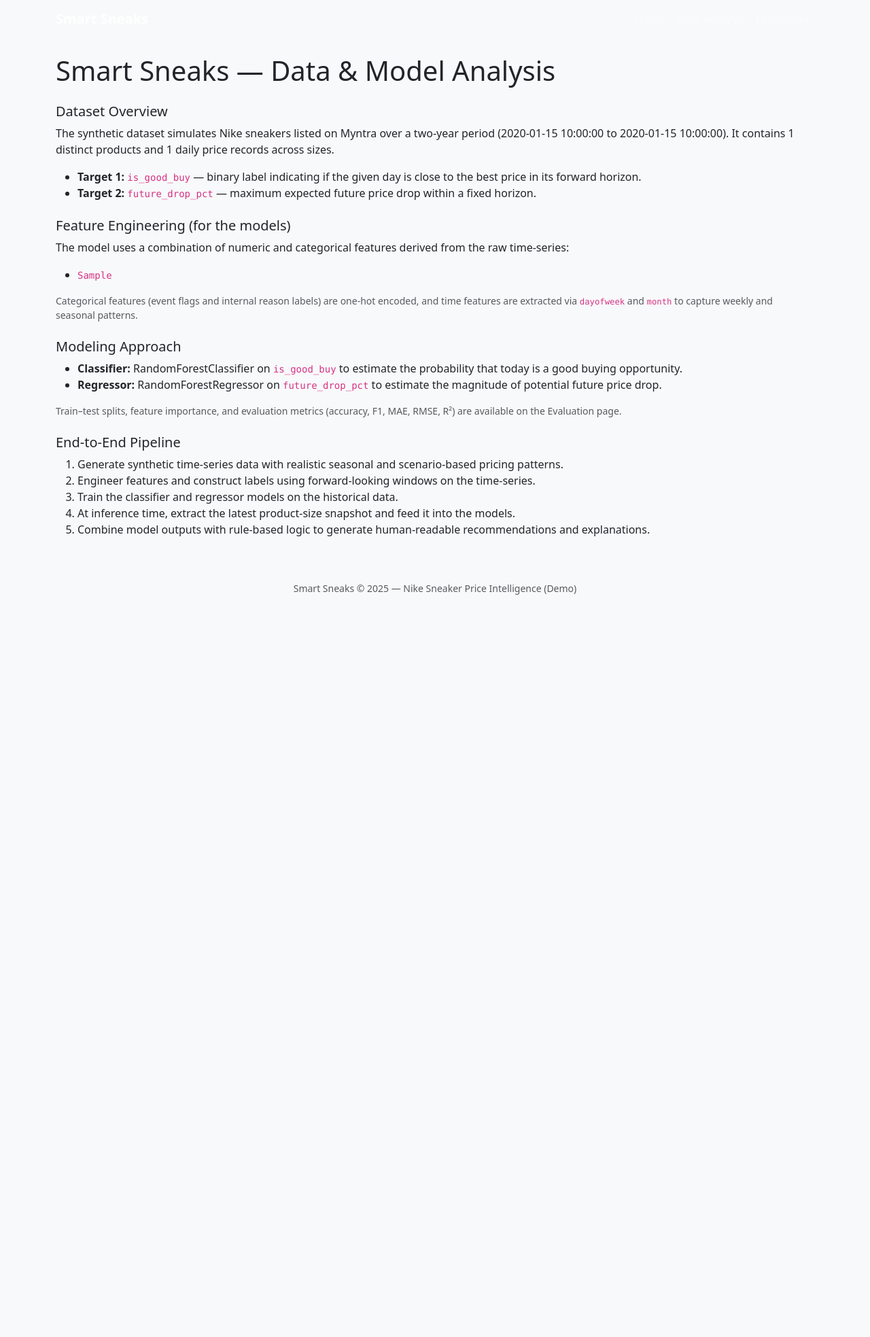
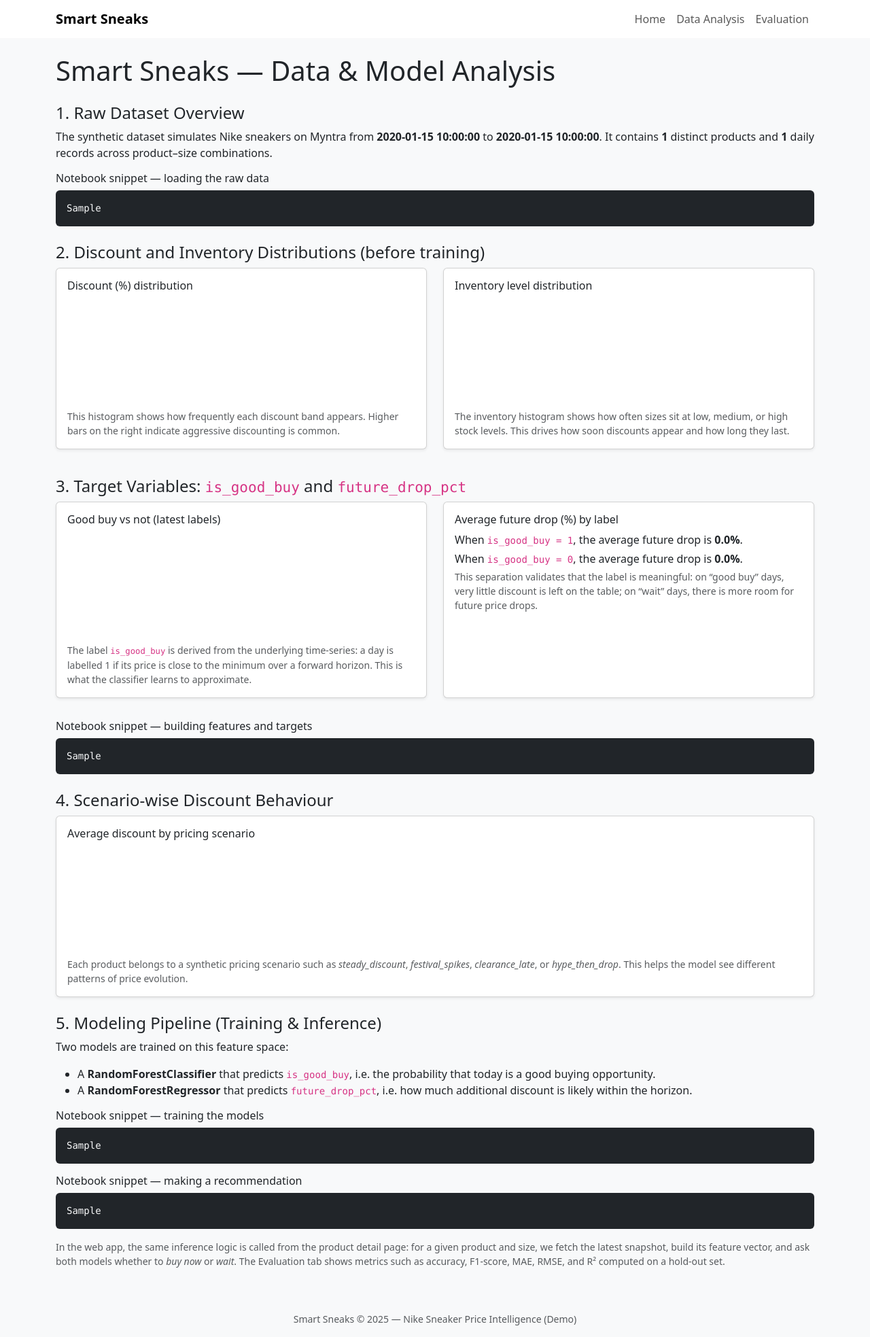
Before and after one commit to shankvarsh/smart-sneaks, a Flask app: template templates/analysis.html in a window 1280 px wide. Shown: the whole page at 68% size. Before the commit the page ends 875 px from the top, so only its background shows below. Run offline with Flask 3, Linux system fonts and the light colour scheme; the template is opened without the code that fills it: most values are stand-ins (such as "Sample title", 1, 10 or a date in 2020); a map, chart or similar area stays blank; parts of the project's set-up code (start-up, migrations or seed data) failed here and were passed over.

Commit message:
Update on analysis page and product trend

```diff
--- a/app.py
+++ b/app.py
@@ -3,7 +3,7 @@
 from flask import Flask, render_template, request
 import os
 import pandas as pd
-
+import numpy as np
 from features_and_data import load_price_data
 from smart_sneaks_engine import get_recommendation
 
@@ -58,19 +58,20 @@
     Product page: details for one product + size selector + charts + AI recommendation.
     """
     # Get product row
-    product = df_products[df_products["product_id"] == product_id]
-    if product.empty:
+    product_df = df_products[df_products["product_id"] == product_id]
+    if product_df.empty:
         return f"Product {product_id} not found", 404
-    product = product.iloc[0].to_dict()
+    product = product_df.iloc[0].to_dict()
 
-    # All sizes available for this product
+    # All rows for this product
     df_ps_all = df_price[df_price["product_id"] == product_id]
     if df_ps_all.empty:
         return f"No price data for product {product_id}", 404
 
+    # All sizes available
     sizes = sorted(df_ps_all["size"].unique().tolist())
 
-    # Get selected size from query param, default to first size
+    # Selected size from query param, default first
     size_param = request.args.get("size")
     if size_param is None:
         selected_size = sizes[0]
@@ -80,25 +81,57 @@
         except ValueError:
             selected_size = sizes[0]
 
-    # Historical price for this product+size (past N days)
+    # Time series for this product + size
     df_ps_size = df_ps_all[df_ps_all["size"] == selected_size].sort_values("date")
-        # Best buy date in 2026 (min price in 2026 for this product+size)
+    if df_ps_size.empty:
+        return f"No price data for product {product_id} size {selected_size}", 404
+
+    # History window for charts (last N days)
+    hist_days = 60
+    df_hist = df_ps_size.tail(hist_days)
+
+    dates = df_hist["date"].dt.strftime("%Y-%m-%d").tolist()
+    prices = df_hist["selling_price"].tolist()
+
+    # --- Best buy date in 2026 ---
     df_2026 = df_ps_size[df_ps_size["date"].dt.year == 2026]
     if df_2026.empty:
         best_buy_date_2026 = None
         best_buy_price_2026 = None
     else:
         idx_min = df_2026["selling_price"].idxmin()
-        best_row = df_2026.loc[idx_min]
-        best_buy_date_2026 = best_row["date"].date().isoformat()
-        best_buy_price_2026 = float(best_row["selling_price"])
-    hist_days = 60
-    df_hist = df_ps_size.tail(hist_days)
+        best_row_2026 = df_2026.loc[idx_min]
+        best_buy_date_2026 = best_row_2026["date"].date().isoformat()
+        best_buy_price_2026 = float(best_row_2026["selling_price"])
 
-    dates = df_hist["date"].dt.strftime("%Y-%m-%d").tolist()
-    prices = df_hist["selling_price"].tolist()
+    # --- AI recommendation from engine ---
+    recommendation = get_recommendation(product_id, selected_size)
 
-    # Build a human-friendly summary of recent price behaviour
+    current_price = recommendation["current_price"]
+    mrp = recommendation["mrp"]
+    current_discount_pct = recommendation["current_discount_pct"]
+    future_drop_pct = recommendation["predicted_future_drop_pct"]
+
+    # Estimated future best price (simple bar chart)
+    estimated_best_price = round(current_price * (1 - future_drop_pct / 100.0), 2)
+    future_date_label = "Next 30 days (est.)"
+
+    # Latest snapshot row for this size
+    latest_row = df_ps_size.iloc[-1].to_dict()
+
+    # --- Out-of-stock: estimate restock ---
+    restock_date = None
+    restock_price = None
+    latest_date = df_ps_size["date"].max()
+    if latest_row["inventory_level"] == 0:
+        future_rows = df_ps_size[df_ps_size["date"] > latest_date]
+        future_instock = future_rows[future_rows["inventory_level"] > 0]
+        if not future_instock.empty:
+            first_restock = future_instock.iloc[0]
+            restock_date = first_restock["date"].date().isoformat()
+            restock_price = float(first_restock["selling_price"])
+
+    # --- Series summary for explanation card ---
     if len(df_hist) >= 2:
         start_price = float(df_hist["selling_price"].iloc[0])
         end_price = float(df_hist["selling_price"].iloc[-1])
@@ -125,33 +158,9 @@
             f"with a price volatility (standard deviation) of roughly ₹{volatility:.0f}."
         )
     else:
-        series_summary = "Not enough historical data is available to summarise the recent price behaviour for this size."
-
-
-    # AI recommendation using our engine
-    recommendation = get_recommendation(product_id, selected_size)
-
-    current_price = recommendation["current_price"]
-    mrp = recommendation["mrp"]
-    current_discount_pct = recommendation["current_discount_pct"]
-    future_drop_pct = recommendation["predicted_future_drop_pct"]
-
-    estimated_best_price = round(current_price * (1 - future_drop_pct / 100.0), 2)
-    future_date_label = "Next 30 days (est.)"
-
-    latest_row = df_ps_size.iloc[-1].to_dict()
-    # Out-of-stock handling: estimate restock date & price from future rows
-    restock_date = None
-    restock_price = None
-    latest_date = df_ps_size["date"].max()
-
-    if latest_row["inventory_level"] == 0:
-        future_rows = df_ps_size[df_ps_size["date"] > latest_date]
-        future_instock = future_rows[future_rows["inventory_level"] > 0]
-        if not future_instock.empty:
-            first_restock = future_instock.iloc[0]
-            restock_date = first_restock["date"].date().isoformat()
-            restock_price = float(first_restock["selling_price"])
+        series_summary = (
+            "Not enough historical data is available to summarise the recent price behaviour for this size."
+        )
 
     return render_template(
         "product_detail.html",
@@ -172,6 +181,129 @@
         restock_date=restock_date,
         restock_price=restock_price,
         series_summary=series_summary,
+    )
+
+@app.route("/analysis")
+def data_analysis():
+    """
+    Data analysis / methodology overview page.
+    Uses the actual synthetic dataset to compute stats that we then visualise with Chart.js,
+    and shows notebook-like code snippets.
+    """
+    df = df_price  # global loaded via load_price_data()
+    products = df_products
+
+    total_products = products["product_id"].nunique()
+    total_rows = len(df)
+    date_min = df["date"].min().date().isoformat()
+    date_max = df["date"].max().date().isoformat()
+
+    # Distribution of discount_pct (bucketed)
+    discount_bins = [0, 0.1, 0.2, 0.3, 0.4, 0.5, 1.0]
+    discount_labels = ["0–10%", "10–20%", "20–30%", "30–40%", "40–50%", "50%+"]
+
+    cut_discount = pd.cut(
+        df["discount_pct"],
+        bins=discount_bins,
+        labels=discount_labels,
+        include_lowest=True,
+        right=False,
+    )
+    discount_counts = (
+        cut_discount.value_counts().reindex(discount_labels).fillna(0).astype(int).tolist()
+    )
+
+    # Distribution of inventory levels (bucketed)
+    inv_bins = [0, 1, 10, 20, 50, 100, 1000]
+    inv_labels = ["0", "1–9", "10–19", "20–49", "50–99", "100+"]
+
+    cut_inv = pd.cut(
+        df["inventory_level"],
+        bins=inv_bins,
+        labels=inv_labels,
+        include_lowest=True,
+        right=False,
+    )
+    inv_counts = (
+        cut_inv.value_counts().reindex(inv_labels).fillna(0).astype(int).tolist()
+    )
+
+    # Label distribution for is_good_buy
+    label_counts_series = df["is_good_buy"].value_counts()
+    good_count = int(label_counts_series.get(1, 0))
+    bad_count = int(label_counts_series.get(0, 0))
+
+    # Average future_drop_pct for good vs bad labels
+    grouped_drop = df.groupby("is_good_buy")["future_drop_pct"].mean()
+    avg_drop_good = float(grouped_drop.get(1, 0.0))
+    avg_drop_bad = float(grouped_drop.get(0, 0.0))
+
+    # Scenario-wise average discount
+    if "scenario" in df.columns:
+        scenario_stats = (
+            df.groupby("scenario")["discount_pct"]
+            .mean()
+            .sort_values(ascending=False)
+        )
+        scenario_names = scenario_stats.index.tolist()
+        scenario_avg_discount = (scenario_stats.values * 100).round(1).tolist()
+    else:
+        scenario_names = []
+        scenario_avg_discount = []
+
+    # Notebook-like code snippets to show on the page
+    code_read_data = """\
+import pandas as pd
+
+df_price = pd.read_csv("data/price_history.csv", parse_dates=["date"])
+df_products = pd.read_csv("data/products.csv")
+
+df_price.head()
+"""
+    code_features_targets = """\
+from features_and_data import build_features
+
+X, y_class, y_reg = build_features()
+
+X.sample(5)      # feature matrix
+y_class.head()   # is_good_buy labels
+y_reg.head()     # future_drop_pct regression targets
+"""
+    code_training = """\
+from train_buy_now_classifier import main as train_classifier
+from train_future_drop_regressor import main as train_regressor
+
+# Re-train models on the latest synthetic dataset
+train_classifier()
+train_regressor()
+"""
+    code_inference = """\
+from smart_sneaks_engine import get_recommendation
+
+rec = get_recommendation("NIK001", 9)
+rec
+"""
+
+    return render_template(
+        "analysis.html",
+        total_products=total_products,
+        total_rows=total_rows,
+        date_min=date_min,
+        date_max=date_max,
+        discount_labels=discount_labels,
+        discount_counts=discount_counts,
+        inv_labels=inv_labels,
+        inv_counts=inv_counts,
+        good_count=good_count,
+        bad_count=bad_count,
+        avg_drop_good=avg_drop_good,
+        avg_drop_bad=avg_drop_bad,
+        scenario_names=scenario_names,
+        scenario_avg_discount=scenario_avg_discount,
+        code_read_data=code_read_data,
+        code_features_targets=code_features_targets,
+        code_training=code_training,
+        code_inference=code_inference,
     )
 
 @app.route("/admin/metrics")
@@ -196,44 +328,5 @@
         reg=reg_metrics,
     )
 
-
-@app.route("/analysis")
-def data_analysis():
-    """
-    Data analysis / methodology overview page.
-    Shows how the dataset is structured and how models are trained.
-    """
-    # Basic stats for display
-    total_products = df_products["product_id"].nunique()
-    total_rows = len(df_price)
-    date_min = df_price["date"].min().date().isoformat()
-    date_max = df_price["date"].max().date().isoformat()
-
-    # Feature columns used in the model
-    # (This should match features_and_data.build_features)
-    feature_cols = [
-        "discount_pct",
-        "inventory_level",
-        "rating_avg",
-        "num_reviews",
-        "demand_index",
-        "social_sentiment",
-        "news_sentiment",
-        "dayofweek",
-        "month",
-        "event_flag_*",
-        "reason_label_*",
-    ]
-
-    return render_template(
-        "analysis.html",
-        total_products=total_products,
-        total_rows=total_rows,
-        date_min=date_min,
-        date_max=date_max,
-        feature_cols=feature_cols,
-    )
-
-
 if __name__ == "__main__":
     app.run(debug=True)
--- a/templates/analysis.html
+++ b/templates/analysis.html
@@ -3,59 +3,205 @@
 {% block content %}
 <h1 class="mb-4">Smart Sneaks &mdash; Data & Model Analysis</h1>
 
-<div class="mb-4">
-  <h5>Dataset Overview</h5>
+<section class="mb-4">
+  <h4>1. Raw Dataset Overview</h4>
   <p>
-    The synthetic dataset simulates Nike sneakers listed on Myntra over a two-year period ({{ date_min }} to {{ date_max }}).
-    It contains {{ total_products }} distinct products and {{ total_rows }} daily price records across sizes.
+    The synthetic dataset simulates Nike sneakers on Myntra from <strong>{{ date_min }}</strong>
+    to <strong>{{ date_max }}</strong>. It contains <strong>{{ total_products }}</strong> distinct
+    products and <strong>{{ total_rows }}</strong> daily records across product–size combinations.
+  </p>
+
+  <h6 class="mt-3">Notebook snippet &mdash; loading the raw data</h6>
+  <pre class="bg-dark text-light p-3 rounded small"><code>{{ code_read_data }}</code></pre>
+</section>
+
+<section class="mb-4">
+  <h4>2. Discount and Inventory Distributions (before training)</h4>
+  <div class="row">
+    <div class="col-md-6 mb-3">
+      <div class="card shadow-sm h-100">
+        <div class="card-body">
+          <h6 class="card-title">Discount (%) distribution</h6>
+          <canvas id="discountChart"></canvas>
+          <p class="small text-muted mt-2 mb-0">
+            This histogram shows how frequently each discount band appears. Higher bars on the right indicate
+            aggressive discounting is common.
+          </p>
+        </div>
+      </div>
+    </div>
+    <div class="col-md-6 mb-3">
+      <div class="card shadow-sm h-100">
+        <div class="card-body">
+          <h6 class="card-title">Inventory level distribution</h6>
+          <canvas id="inventoryChart"></canvas>
+          <p class="small text-muted mt-2 mb-0">
+            The inventory histogram shows how often sizes sit at low, medium, or high stock levels. This drives
+            how soon discounts appear and how long they last.
+          </p>
+        </div>
+      </div>
+    </div>
+  </div>
+</section>
+
+<section class="mb-4">
+  <h4>3. Target Variables: <code>is_good_buy</code> and <code>future_drop_pct</code></h4>
+  <div class="row">
+    <div class="col-md-6 mb-3">
+      <div class="card shadow-sm h-100">
+        <div class="card-body">
+          <h6 class="card-title">Good buy vs not (latest labels)</h6>
+          <canvas id="labelChart"></canvas>
+          <p class="small text-muted mt-2 mb-0">
+            The label <code>is_good_buy</code> is derived from the underlying time-series: a day is labelled 1
+            if its price is close to the minimum over a forward horizon. This is what the classifier learns to
+            approximate.
+          </p>
+        </div>
+      </div>
+    </div>
+    <div class="col-md-6 mb-3">
+      <div class="card shadow-sm h-100">
+        <div class="card-body">
+          <h6 class="card-title">Average future drop (%) by label</h6>
+          <p class="mb-1">
+            When <code>is_good_buy = 1</code>, the average future drop is
+            <strong>{{ "%.1f"|format(avg_drop_good * 100) }}%</strong>.
+          </p>
+          <p class="mb-1">
+            When <code>is_good_buy = 0</code>, the average future drop is
+            <strong>{{ "%.1f"|format(avg_drop_bad * 100) }}%</strong>.
+          </p>
+          <p class="small text-muted mb-0">
+            This separation validates that the label is meaningful: on “good buy” days, very little discount
+            is left on the table; on “wait” days, there is more room for future price drops.
+          </p>
+        </div>
+      </div>
+    </div>
+  </div>
+
+  <h6 class="mt-3">Notebook snippet &mdash; building features and targets</h6>
+  <pre class="bg-dark text-light p-3 rounded small"><code>{{ code_features_targets }}</code></pre>
+</section>
+
+<section class="mb-4">
+  <h4>4. Scenario-wise Discount Behaviour</h4>
+  <div class="card shadow-sm mb-3">
+    <div class="card-body">
+      <h6 class="card-title">Average discount by pricing scenario</h6>
+      <canvas id="scenarioChart"></canvas>
+      <p class="small text-muted mt-2 mb-0">
+        Each product belongs to a synthetic pricing scenario such as <em>steady_discount</em>, <em>festival_spikes</em>,
+        <em>clearance_late</em>, or <em>hype_then_drop</em>. This helps the model see different patterns of price evolution.
+      </p>
+    </div>
+  </div>
+</section>
+
+<section class="mb-4">
+  <h4>5. Modeling Pipeline (Training & Inference)</h4>
+  <p>
+    Two models are trained on this feature space:
   </p>
   <ul>
-    <li><strong>Target 1:</strong> <code>is_good_buy</code> &mdash; binary label indicating if the given day is close to the best price in its forward horizon.</li>
-    <li><strong>Target 2:</strong> <code>future_drop_pct</code> &mdash; maximum expected future price drop within a fixed horizon.</li>
-  </ul>
-</div>
-
-<div class="mb-4">
-  <h5>Feature Engineering (for the models)</h5>
-  <p>
-    The model uses a combination of numeric and categorical features derived from the raw time-series:
-  </p>
-  <ul>
-    {% for f in feature_cols %}
-      <li><code>{{ f }}</code></li>
-    {% endfor %}
-  </ul>
-  <p class="small text-muted">
-    Categorical features (event flags and internal reason labels) are one-hot encoded, and time features are extracted via
-    <code>dayofweek</code> and <code>month</code> to capture weekly and seasonal patterns.
-  </p>
-</div>
-
-<div class="mb-4">
-  <h5>Modeling Approach</h5>
-  <ul>
     <li>
-      <strong>Classifier:</strong> RandomForestClassifier on <code>is_good_buy</code> to estimate
-      the probability that today is a good buying opportunity.
+      A <strong>RandomForestClassifier</strong> that predicts <code>is_good_buy</code>, i.e. the probability that
+      today is a good buying opportunity.
     </li>
     <li>
-      <strong>Regressor:</strong> RandomForestRegressor on <code>future_drop_pct</code> to estimate
-      the magnitude of potential future price drop.
+      A <strong>RandomForestRegressor</strong> that predicts <code>future_drop_pct</code>, i.e. how much additional
+      discount is likely within the horizon.
     </li>
   </ul>
+
+  <h6>Notebook snippet &mdash; training the models</h6>
+  <pre class="bg-dark text-light p-3 rounded small"><code>{{ code_training }}</code></pre>
+
+  <h6 class="mt-3">Notebook snippet &mdash; making a recommendation</h6>
+  <pre class="bg-dark text-light p-3 rounded small"><code>{{ code_inference }}</code></pre>
+
   <p class="small text-muted">
-    Train–test splits, feature importance, and evaluation metrics (accuracy, F1, MAE, RMSE, R²) are available on the Evaluation page.
+    In the web app, the same inference logic is called from the product detail page: for a given product and size,
+    we fetch the latest snapshot, build its feature vector, and ask both models whether to <em>buy now</em> or
+    <em>wait</em>. The Evaluation tab shows metrics such as accuracy, F1-score, MAE, RMSE, and R² computed on a hold-out set.
   </p>
-</div>
+</section>
+{% endblock %}
 
-<div class="mb-4">
-  <h5>End-to-End Pipeline</h5>
-  <ol>
-    <li>Generate synthetic time-series data with realistic seasonal and scenario-based pricing patterns.</li>
-    <li>Engineer features and construct labels using forward-looking windows on the time-series.</li>
-    <li>Train the classifier and regressor models on the historical data.</li>
-    <li>At inference time, extract the latest product-size snapshot and feed it into the models.</li>
-    <li>Combine model outputs with rule-based logic to generate human-readable recommendations and explanations.</li>
-  </ol>
-</div>
+{% block scripts %}
+{{ super() }}
+<script>
+  // Data from Flask (directly as JSON)
+const data = JSON.parse(document.getElementById("analysis-data").textContent);
+
+const discountLabels = data.discount_labels;
+const discountCounts = data.discount_counts;
+
+const invLabels = data.inv_labels;
+const invCounts = data.inv_counts;
+
+const goodCount = data.good_count;
+const badCount  = data.bad_count;
+
+const scenarioNames = data.scenario_names;
+const scenarioAvgDiscount = data.scenario_avg_discount;
+  // Discount histogram
+  const ctxDiscount = document.getElementById('discountChart').getContext('2d');
+  new Chart(ctxDiscount, {
+    type: 'bar',
+    data: {
+      labels: discountLabels,
+      datasets: [{
+        label: 'Number of records',
+        data: discountCounts
+      }]
+    },
+    options: { responsive: true }
+  });
+
+  // Inventory histogram
+  const ctxInventory = document.getElementById('inventoryChart').getContext('2d');
+  new Chart(ctxInventory, {
+    type: 'bar',
+    data: {
+      labels: invLabels,
+      datasets: [{
+        label: 'Number of records',
+        data: invCounts
+      }]
+    },
+    options: { responsive: true }
+  });
+
+  // Label distribution (pie chart)
+  const ctxLabel = document.getElementById('labelChart').getContext('2d');
+  new Chart(ctxLabel, {
+    type: 'pie',
+    data: {
+      labels: ['Good buy (1)', 'Wait (0)'],
+      datasets: [{
+        data: [goodCount, badCount]
+      }]
+    },
+    options: { responsive: true }
+  });
+
+  // Scenario-wise average discount
+  if (scenarioNames.length > 0) {
+    const ctxScenario = document.getElementById('scenarioChart').getContext('2d');
+    new Chart(ctxScenario, {
+      type: 'bar',
+      data: {
+        labels: scenarioNames,
+        datasets: [{
+          label: 'Average discount (%)',
+          data: scenarioAvgDiscount
+        }]
+      },
+      options: { responsive: true }
+    });
+  }
+</script>
 {% endblock %}
--- a/templates/base.html
+++ b/templates/base.html
@@ -16,7 +16,7 @@
 </head>
 <body class="bg-light">
 
-  <nav class="navbar navbar-expand-lg navbar-dark smart-navbar mb-4">
+  <nav class="navbar navbar-expand-lg navbar-light bg-white smart-navbar mb-4">
     <div class="container">
       <a class="navbar-brand fw-bold" href="{{ url_for('home') }}">
         Smart Sneaks
```
Also changed, not shown: smart_sneaks_engine.py (+112 -54 lines), static/css/ styles.css (+19 -1 lines), 1 other file.
